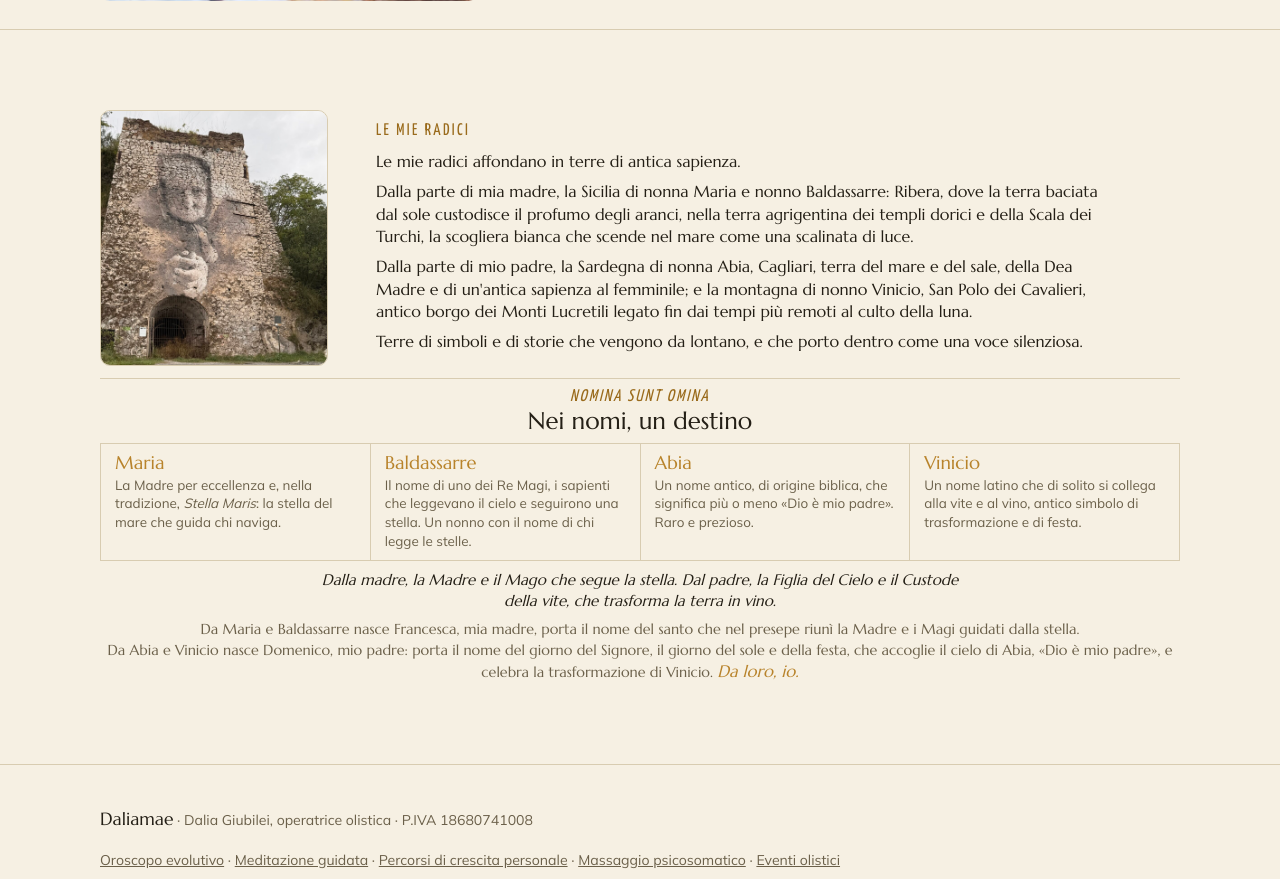
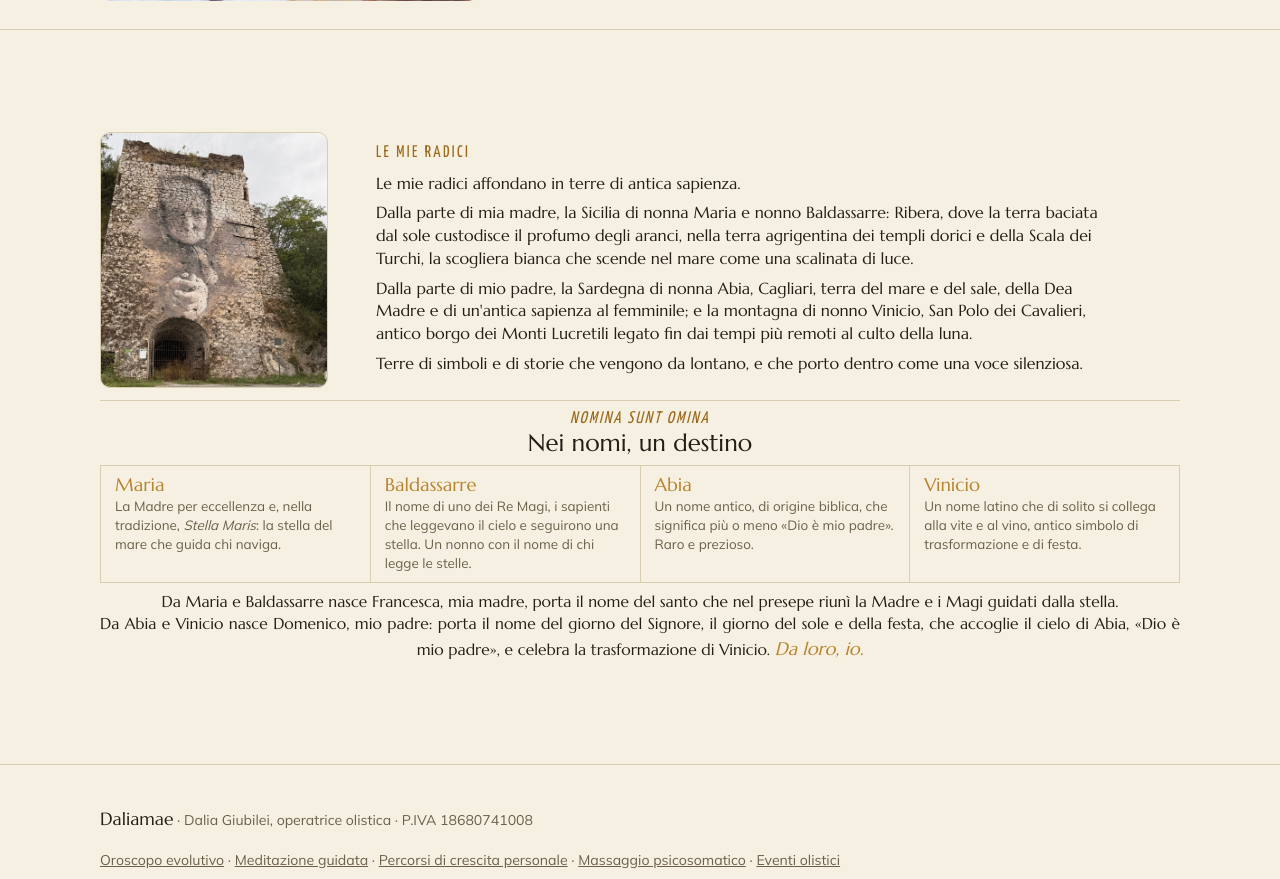
Before and after one commit to daliagiubilei-dot/mio-sito, a Flask app: page /chi-sono in a window 1280 px wide. Shown: the part 771-1650 px from the top of the page. Run offline with Flask 3, Linux system fonts and the light colour scheme; data comes from the database, SQL or seed files in the repository.

Commit message:
Anteprima Chi sono: tolta la frase ripetuta sui nonni, frase sui genitori da margine a margine
Co-Authored-By: Claude Opus 5.5 <noreply@anthropic.com>
Claude-Session: https://claude.ai/code/session_01FDBtRT6D6wSxFjEGHStC1T

```diff
--- a/static/css/style.css
+++ b/static/css/style.css
@@ -689,3 +689,7 @@ section.block.teaser-sec{padding-top:0}
 }
 /* frase sui genitori larga quanto le schede dei nonni */
 .names-parents{max-width:none;justify-self:stretch}
+/* frase sui genitori: giustificata da margine a margine, un po' più grande ora che ha spazio */
+.names-parents{text-align:justify;text-align-last:center;hyphens:auto;-webkit-hyphens:auto;color:var(--fg)}
+@media (min-width:961px){.names-parents{font-size:1.06rem;line-height:1.55}}
+@media (min-width:961px) and (max-height:820px){.names-parents{font-size:.98rem;line-height:1.45}}
--- a/templates/chi_sono.html
+++ b/templates/chi_sono.html
@@ -47,7 +47,6 @@
         <div><dt>Abia</dt><dd>Un nome antico, di origine biblica, che significa più o meno «Dio è mio padre». Raro e prezioso.</dd></div>
         <div><dt>Vinicio</dt><dd>Un nome latino che di solito si collega alla vite e al vino, antico simbolo di trasformazione e di festa.</dd></div>
       </dl>
-      <p class="names-close">Dalla madre, la Madre e il Mago che segue la stella. Dal padre, la Figlia del Cielo e il Custode della vite, che trasforma la terra in vino.</p>
       <p class="names-parents">Da Maria e Baldassarre nasce Francesca, mia madre, porta il nome del santo che nel presepe riunì la Madre e i Magi guidati dalla stella.<br>
         Da Abia e Vinicio nasce Domenico, mio padre: porta il nome del giorno del Signore, il giorno del sole e della festa, che accoglie il cielo di Abia, «Dio è mio padre», e celebra la trasformazione di Vinicio. <span class="names-me">Da loro, io.</span></p>
     </div>
```
